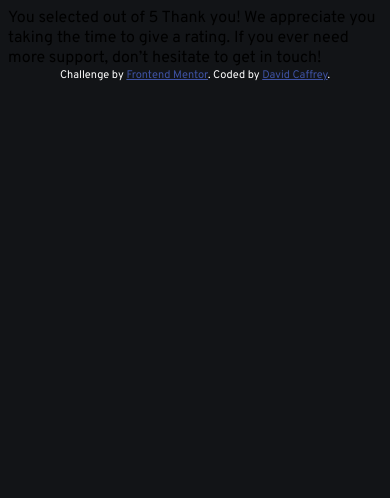
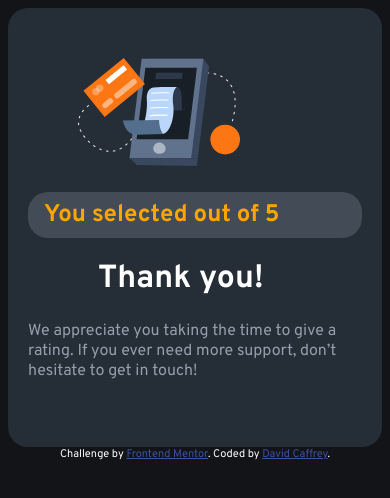
Before and after one commit to DavidCaffrey/rating-component, a plain HTML site: page index.html in a window 390 px wide. Both pictures are taken after a click on the button "SUBMIT". Drawn offline with Linux system fonts and the light colour scheme.

Commit message:
completed js logic on mobile design

```diff
--- a/app.js
+++ b/app.js
@@ -1,14 +1,25 @@
-console.log("hello");
 // get submit button
 const submitBtn = document.querySelector("#submit-btn");
 // get modal screen
 const modal = document.querySelector(".modal");
 //get card screen
 const card = document.querySelector("#card");
+//get modal
+const choice = document.querySelector("#user-choice");
 
 submitBtn.addEventListener("click", function (e) {
   // hide card
   card.style.display = "none";
   //show modal
   modal.style.display = "block";
+  choice.textContent = userChoice;
 });
+
+// add eventlistner to input container
+
+const inputContainer = document.querySelector("#container-flex");
+let userChoice = "";
+
+inputContainer.addEventListener("click", function (e) {
+  return (userChoice = e.target.value);
+});
--- a/index.html
+++ b/index.html
@@ -45,15 +45,23 @@
 
       <div class="modal">
         <!-- Thank you state start -->
-
-        You selected
-        <!-- Add rating here -->
-        out of 5 Thank you! We appreciate you taking the time to give a rating.
-        If you ever need more support, don’t hesitate to get in touch!
+        <img src="images/illustration-thank-you.svg" alt="" />
+        <h2>
+          You selected
+          <!-- Add rating here -->
+          <span id="user-choice">0</span>
+          out of 5
+        </h2>
+        <h1>Thank you!</h1>
+        <p>
+          We appreciate you taking the time to give a rating. If you ever need
+          more support, don’t hesitate to get in touch!
+        </p>
 
         <!-- Thank you state end -->
       </div>
     </main>
+
     <footer></footer>
 
     <div class="attribution">
--- a/styles.css
+++ b/styles.css
@@ -73,6 +73,25 @@ input[type="button"]:focus{
 
 .modal {
   display: none;
+  background-color:hsl(213, 19%, 18%);
+  color:white;
+  padding: 50px 20px;
+
+  border-radius: 20px;
+}
+
+.modal h2{
+    color: orange;
+    background-color:hsl(212, 13%, 30%);
+    padding: .5rem 1rem;
+    border-radius: 20px;
+}
+.modal h1{
+    padding-left: 70px;
+}
+
+.modal img{
+    margin: 0 0 0 50px;
 }
 
 .attribution {
```
